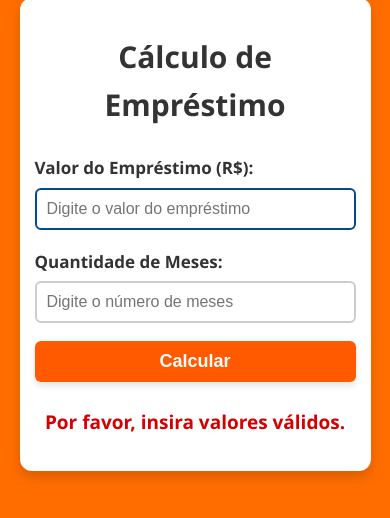
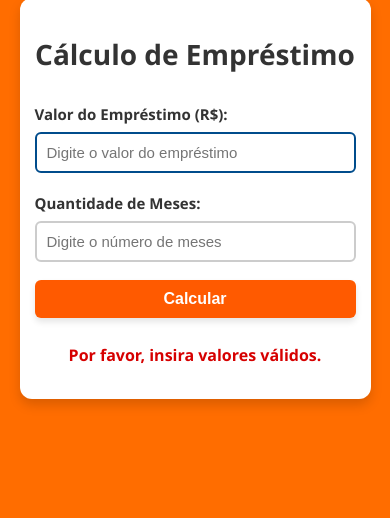
Before and after one commit to Allan8606/calculadora-itau, a plain HTML site: page src/index.htm in a window 390 px wide. Both pictures are taken after typing "Sample", "5" into the empty fields and a click on the button "Calcular". Shown: the part 204-722 px from the top of the page. Drawn offline with Linux system fonts and the light colour scheme.

Commit message:
Atualizando

```diff
--- a/src/style.css
+++ b/src/style.css
@@ -35,7 +35,7 @@ img {
 h1 {
     text-align: center;
     color: #333;
-    font-size: 30px; /* +2px */
+    font-size: 28px; /* +2px */
     margin-bottom: 25px;
 }
 
@@ -58,7 +58,7 @@ input[type="text"] {
     padding: 12px;
     border: 2px solid #cccccc;
     border-radius: 6px;
-    font-size: 19px; /* +2px */
+    font-size: 17px; /* +2px */
     color: #333;
     transition: border-color 0.2s;
 }
@@ -77,7 +77,7 @@ input[type="text"]:focus {
     color: white;
     border: none;
     border-radius: 6px;
-    font-size: 22px; /* +2px */
+    font-size: 20px; /* +2px */
     font-weight: bold;
     cursor: pointer;
     transition: background-color 0.3s ease, box-shadow 0.3s ease;
@@ -93,7 +93,7 @@ input[type="text"]:focus {
 .resultado {
     text-align: center;
     margin-top: 25px;
-    font-size: 24px; /* +2px */
+    font-size: 22px; /* +2px */
     font-weight: bold;
     color: #004c8c;
 }
@@ -101,7 +101,7 @@ input[type="text"]:focus {
 /* Estilo de alerta em caso de erro */
 .erro {
     color: #d60000;
-    font-size: 19px; /* +2px */
+    font-size: 16px; /* +2px */
     font-weight: bold;
     margin-top: 10px;
 }
@@ -135,16 +135,16 @@ input[type="text"]:focus {
 
     input[type="number"],
     input[type="text"] {
-        font-size: 17px; /* +2px */
+        font-size: 15px; /* +2px */
     }
 
     .btn-calcular {
-        font-size: 20px; /* +2px */
+        font-size: 18px; /* +2px */
         padding: 12px;
     }
 
     .resultado {
-        font-size: 22px; /* +2px */
+        font-size: 20px; /* +2px */
     }
 
     .watermark {
@@ -162,22 +162,22 @@ input[type="text"]:focus {
     }
 
     label {
-        font-size: 17px; /* +2px */
+        font-size: 15px; /* +2px */
     }
 
     input[type="number"],
     input[type="text"] {
+        font-size: 15px; /* +2px */
+        padding: 10px;
+    }
+
+    .btn-calcular {
         font-size: 16px; /* +2px */
         padding: 10px;
     }
 
-    .btn-calcular {
+    .resultado {
         font-size: 18px; /* +2px */
-        padding: 10px;
-    }
-
-    .resultado {
-        font-size: 20px; /* +2px */
     }
 
     .watermark {
```
